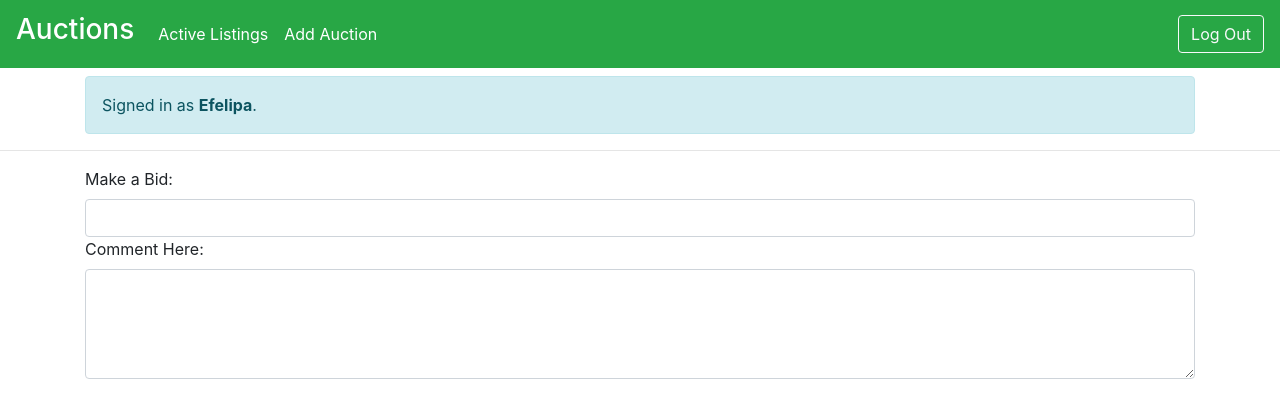
After one commit to Efelipa/project2, a Django app: page /1 in a window 1280 px wide. The commit adds this page. Shown: the top 418 px of the page. Run offline with Django 3.2, Linux system fonts and the light colour scheme; a user stored in the database is signed in; data comes from the database, SQL or seed files in the repository; both versions use the stored data as it was after the commit; data that the repository does not hold is empty; some libraries are stand-ins or nearby versions.

Commit message:
Add the List Pages Function

```diff
--- a/auctions/models.py
+++ b/auctions/models.py
@@ -44,9 +44,10 @@ class Bid(models.Model):
 
 
 class comment(models.Model):
-    user = models.ForeignKey(User, on_delete=models.CASCADE, name="user")
+    user = models.ForeignKey(
+        User, on_delete=models.CASCADE, name="user", null=True, blank=True)
     item = models.ForeignKey(
-        auctions_listing, on_delete=models.CASCADE, name="item")
+        auctions_listing, on_delete=models.CASCADE, name="item", null=True, blank=True)
     comment = models.CharField(max_length=400)
     date = models.DateField(auto_now_add=True, blank=True)
 
--- /dev/null
+++ b/auctions/templates/auctions/auctions.html
@@ -0,0 +1,10 @@
+{% extends "auctions/layout.html" %}
+
+{% block body %}
+<div class="container">
+    <h2></h2>
+    {{bid_form}}
+    {{comment_form}}
+</div>
+
+{% endblock %}
--- a/auctions/templates/auctions/index.html
+++ b/auctions/templates/auctions/index.html
@@ -15,7 +15,7 @@
                             <div class="col-12 text-truncate mb-3">
                                 {{list.description}}
                             </div>
-                            <a href="" class="btn btn-secondary">View Auction</a>
+                            <a href="{% url 'list_pages' list.id%}" class="btn btn-secondary">View Auction</a>
                         </div>
                     </div>
                 </div>
--- a/auctions/urls.py
+++ b/auctions/urls.py
@@ -8,4 +8,5 @@ urlpatterns = [
     path("logout", views.logout_view, name="logout"),
     path("register", views.register, name="register"),
     path("add_auction", views.add_auction, name="add_auction"),
+    path('<int:auction_id>', views.list_pages, name="list_pages"),
 ]
--- a/auctions/views.py
+++ b/auctions/views.py
@@ -1,10 +1,25 @@
 from django.contrib.auth import authenticate, login, logout
 from django.db import IntegrityError
-from django.http import HttpResponse, HttpResponseRedirect
+from django.forms.widgets import Widget
+from django.http import HttpResponse, HttpResponseRedirect, Http404
 from django.shortcuts import render
 from django.urls import reverse
 from django.contrib.auth.decorators import login_required
-from .models import User, auctions_listing
+from .models import User, auctions_listing, Bid, watch_list, comment
+from django.db.models import Max
+from django import forms
+
+
+class bid_form(forms.Form):
+    bid_form = forms.IntegerField(required=True, label=(
+        "Make a Bid"))
+    bid_form.widget.attrs.update({"class": "form-control"})
+
+
+class comment_form(forms.Form):
+    comment_form = forms.CharField(widget=forms.Textarea(
+    ), label='Comment Here')
+    comment_form.widget.attrs.update({"class": "form-control", "rows": "4"})
 
 
 def index(request):
@@ -87,3 +102,30 @@ def add_auction(request):
                 "message": "Error, the auction cannot be added"
             })
     return render(request, "auctions/add_auction.html")
+
+
+# Listing Page
+@login_required(login_url='/login')
+def list_pages(request, auction_id):
+    try:
+        listing = auctions_listing.objects.get(id=auction_id)
+        current_user = request.user.id
+        bid = Bid.objects.filter(bid_list=auction_id).count()
+        if bid > 0:
+            max_bid = Bid.objects.filter(
+                item_bid=auction_id).aggregate(Max('bid'))
+            max_bid = max_bid['bid__max']
+        else:
+            max_bid = listing.start_bid
+        if watch_list.objects.filter(user=current_user, item=auction_id).exists():
+            watchlist = False
+        else:
+            watchlist = True
+    except auctions_listing.DoesNotExist:
+        raise Http404("This Page does not exist")
+    # comments = comment.objects.get(item=auction_id)
+    context = {
+        "bid_form": bid_form,
+        "comment_form": comment_form,
+    }
+    return render(request, "auctions/auctions.html", context)
```
Also changed, not shown: auctions/migrations/0012_auto_20210825_1501.py (added), db.sqlite3.
